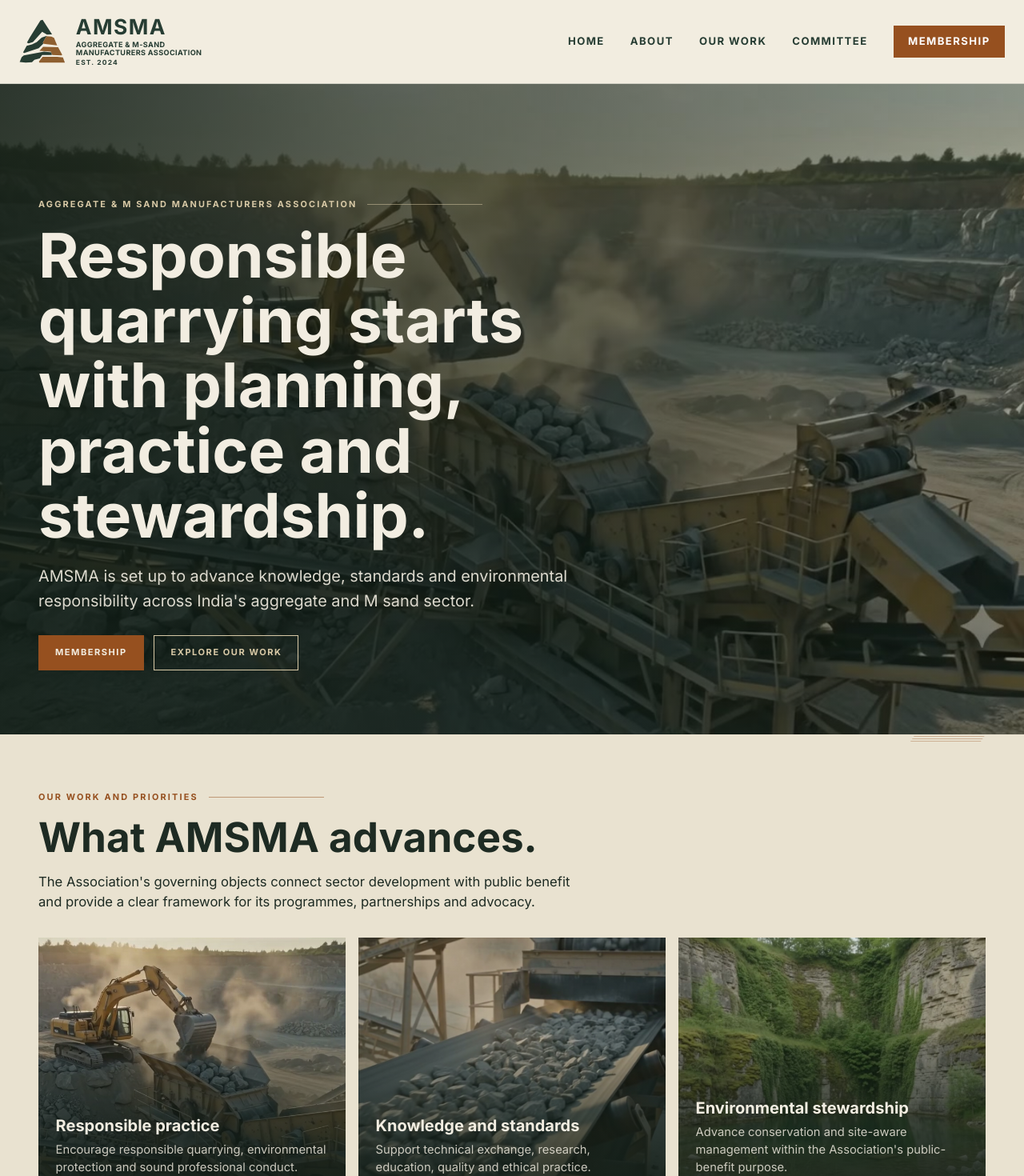
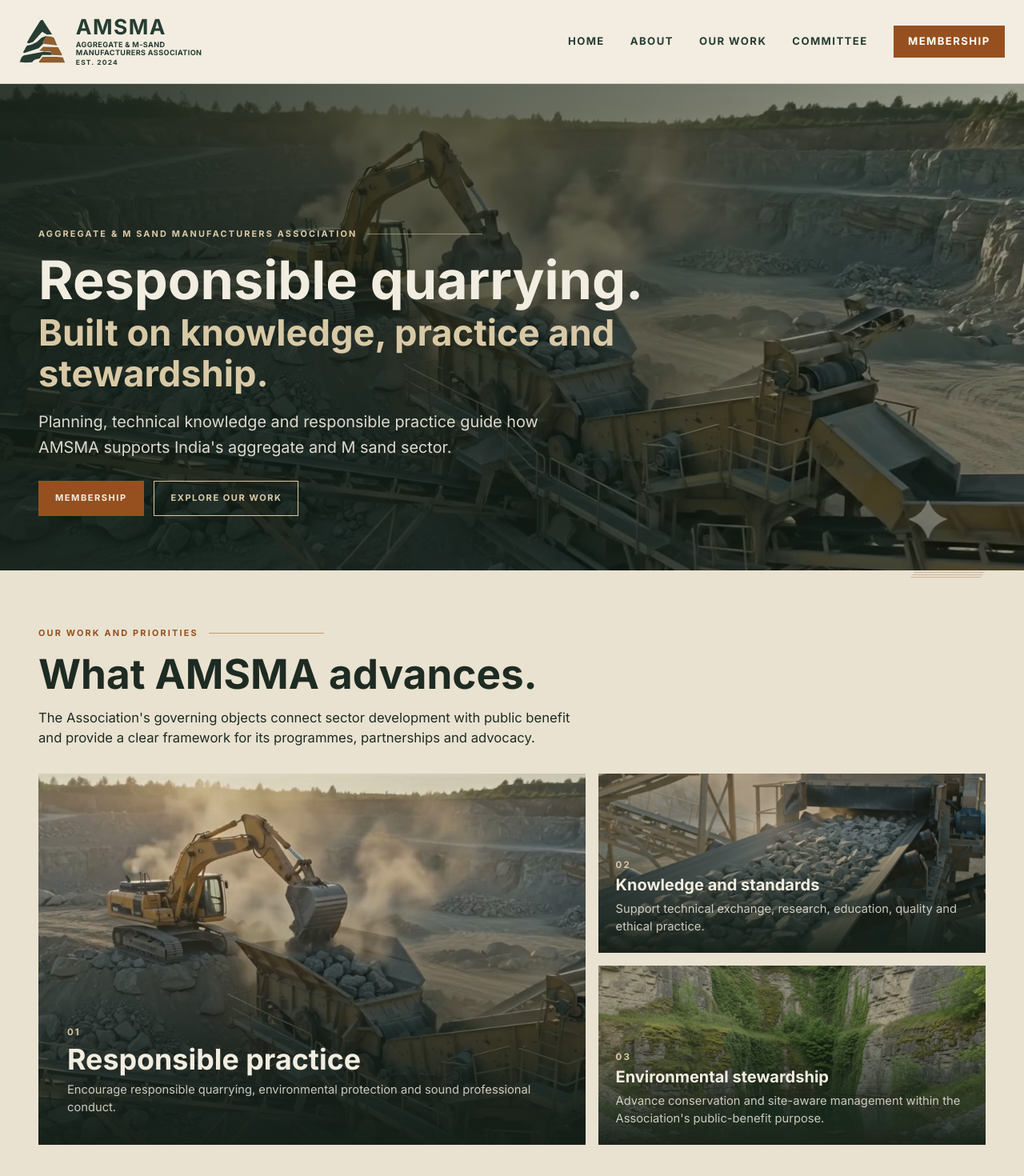
Before and after one commit to drbhoon/ksb-amsma, a Next.js app: page / in a window 1280 px wide. Shown: the top 1470 px of the page at 80% size. Built offline with nearby package versions, Linux system fonts and the light colour scheme; no server answers.

Commit message:
Refine homepage and visual motion

```diff
--- a/app/(marketing)/page.tsx
+++ b/app/(marketing)/page.tsx
@@ -9,8 +9,8 @@
         <div className="ll-hero-scrim" />
         <div className="ll-hero-inner">
           <p className="ll-eyebrow">Aggregate &amp; M sand Manufacturers Association</p>
-          <h1 id="home-title" className="ll-title">Responsible quarrying starts with planning, practice and stewardship.</h1>
-          <p className="ll-lede">AMSMA is set up to advance knowledge, standards and environmental responsibility across India&apos;s aggregate and M sand sector.</p>
+          <h1 id="home-title" className="ll-title ll-hero-title"><span>Responsible quarrying.</span><span>Built on knowledge, practice and stewardship.</span></h1>
+          <p className="ll-lede">Planning, technical knowledge and responsible practice guide how AMSMA supports India&apos;s aggregate and M sand sector.</p>
           <div className="ll-button-row"><Link className="ll-button ll-button-solid" href="/membership">Membership</Link><a className="ll-button ll-button-ghost" href="#priorities">Explore our work</a></div>
         </div>
       </section>
@@ -20,9 +20,9 @@
           <p className="ll-eyebrow">Our work and priorities</p><h2 id="priorities-title" className="ll-heading">What AMSMA advances.</h2>
           <p className="ll-section-intro">The Association&apos;s governing objects connect sector development with public benefit and provide a clear framework for its programmes, partnerships and advocacy.</p>
           <div className="ll-work-grid">
-            <WorkCard image="/assets/living-process-extract.jpg" alt="Excavator feeding rock into a hopper at a quarry" title="Responsible practice">Encourage responsible quarrying, environmental protection and sound professional conduct.</WorkCard>
-            <WorkCard image="/assets/process-conveyor.jpg" alt="Conveyor carrying aggregate" title="Knowledge and standards">Support technical exchange, research, education, quality and ethical practice.</WorkCard>
-            <WorkCard image="/assets/quarry-lagoon.jpg" alt="Water-filled quarry below vegetated rock faces" title="Environmental stewardship">Advance conservation and site-aware management within the Association&apos;s public-benefit purpose.</WorkCard>
+            <WorkCard number="01" image="/assets/living-process-extract.jpg" alt="Excavator feeding rock into a hopper at a quarry" title="Responsible practice">Encourage responsible quarrying, environmental protection and sound professional conduct.</WorkCard>
+            <WorkCard number="02" image="/assets/process-conveyor.jpg" alt="Conveyor carrying aggregate" title="Knowledge and standards">Support technical exchange, research, education, quality and ethical practice.</WorkCard>
+            <WorkCard number="03" image="/assets/quarry-lagoon.jpg" alt="Water-filled quarry below vegetated rock faces" title="Environmental stewardship">Advance conservation and site-aware management within the Association&apos;s public-benefit purpose.</WorkCard>
           </div>
         </div>
       </section>
@@ -52,8 +52,8 @@
   );
 }
 
-function WorkCard({ image, alt, title, children }: { image: string; alt: string; title: string; children: React.ReactNode }) {
-  return <article className="ll-work-card" data-reveal><img src={image} alt={alt} width="1280" height="720" loading="lazy" /><div className="ll-work-copy"><h3 className="ll-subheading">{title}</h3><p>{children}</p></div></article>;
+function WorkCard({ number, image, alt, title, children }: { number: string; image: string; alt: string; title: string; children: React.ReactNode }) {
+  return <article className="ll-work-card" data-reveal><img src={image} alt={alt} width="1280" height="720" loading="lazy" /><div className="ll-work-copy"><span className="ll-work-number">{number}</span><h3 className="ll-subheading">{title}</h3><p>{children}</p></div></article>;
 }
 
 function ProcessStep({ image, alt, number, title, children }: { image: string; alt: string; number: string; title: string; children: React.ReactNode }) {
--- a/app/living-landscapes.css
+++ b/app/living-landscapes.css
@@ -1,11 +1,11 @@
-.ll-hero { position: relative; min-height: min(78svh,44rem); display: flex; align-items: flex-end; overflow: hidden; background: var(--amsma-forest); color: var(--amsma-chalk); }
+.ll-hero { position: relative; min-height: min(76svh,42rem); display: flex; align-items: flex-end; overflow: hidden; background: var(--amsma-forest); color: var(--amsma-chalk); }
 .ll-hero-media, .ll-hero-scrim { position: absolute; inset: 0; }
 .ll-hero-media video, .ll-hero-media img { width: 100%; height: 100%; object-fit: cover; }
 .ll-hero-media img,.ll-hero-media video { position:absolute; inset:0; }
 .ll-hero-media video { opacity:0; pointer-events: none; transition:opacity .75s ease; }
 .ll-hero-media.is-ready video { opacity:1; }
 .ll-hero-scrim { z-index: 1; background: linear-gradient(90deg,rgba(17,29,21,.86) 0%,rgba(17,29,21,.6) 55%,rgba(17,29,21,.32) 100%); }
-.ll-hero-inner { position: relative; z-index: 2; width: min(100%,84rem); margin: 0 auto; padding: clamp(5.5rem,12vw,9rem) clamp(1rem,4vw,3rem) clamp(2.8rem,7vw,5rem); }
+.ll-hero-inner { position: relative; z-index: 2; width: min(100%,84rem); margin: 0 auto; padding: clamp(4.5rem,9vw,7rem) clamp(1rem,4vw,3rem) clamp(2.8rem,6vw,4.25rem); }
 .ll-hero-inner>.ll-eyebrow,.ll-hero-inner>.ll-title,.ll-hero-inner>.ll-lede,.ll-hero-inner>.ll-button-row { opacity:0; animation:ll-hero-rise .55s cubic-bezier(.22,.8,.28,1) forwards; }
 .ll-hero-inner>.ll-title { animation-delay:110ms; }
 .ll-hero-inner>.ll-lede { animation-delay:210ms; }
@@ -16,6 +16,9 @@
 .ll-eyebrow::after { content: ''; width: min(9rem,22vw); height: 1px; background: currentColor; opacity: .5; }
 .ll-title, .ll-heading, .ll-subheading { margin: 0; font-weight: 700; line-height: 1.06; }
 .ll-title { font-size: clamp(2.55rem,6vw,5rem); max-width: 15ch; }
+.ll-hero-title { max-width:20ch; font-size:clamp(2.75rem,5.2vw,4.7rem); }
+.ll-hero-title span { display:block; }
+.ll-hero-title span+span { margin-top:.12em; font-size:.68em; line-height:1.12; color:var(--amsma-sand); max-width:24ch; }
 .ll-heading { font-size: clamp(2rem,4vw,3.35rem); }
 .ll-subheading { font-size: 1.25rem; }
 .ll-lede { max-width: 42rem; margin: 1.2rem 0 0; font-size: clamp(1.05rem,1.55vw,1.25rem); line-height: 1.6; }
@@ -33,15 +36,20 @@
 .ll-dark { background: var(--amsma-forest); color: var(--amsma-chalk); }
 .ll-alt { background: var(--amsma-chalk-2); }
 .ll-section-intro { max-width: 42rem; margin: 1rem 0 0; font-size: 1.04rem; }
-.ll-work-grid { display: grid; grid-template-columns: repeat(3,1fr); gap: 1rem; margin-top: 2rem; }
-.ll-work-card { position: relative; min-height: 20rem; overflow: hidden; background: #22352a; color: var(--amsma-chalk); }
+.ll-work-grid { display: grid; grid-template-columns: repeat(12,1fr); grid-template-rows:repeat(2,minmax(14rem,1fr)); gap: 1rem; margin-top: 2rem; }
+.ll-work-card { position: relative; min-height: 14rem; overflow: hidden; background: #22352a; color: var(--amsma-chalk); }
+.ll-work-card:first-child { grid-column:span 7; grid-row:span 2; min-height:29rem; }
+.ll-work-card:nth-child(2),.ll-work-card:nth-child(3) { grid-column:span 5; }
 .ll-work-card img { position: absolute; inset: 0; width: 100%; height: 100%; object-fit: cover; }
 .ll-work-card { transition:transform .3s ease,box-shadow .3s ease; }
 .ll-work-card img { transition:transform .55s cubic-bezier(.22,.8,.28,1),filter .4s ease; }
 .ll-work-card:hover { transform:translateY(-4px); box-shadow:0 1rem 2.5rem rgba(24,37,29,.16); }
 .ll-work-card:hover img { transform:scale(1.035); filter:saturate(1.04); }
-.ll-work-card::after { content: ''; position: absolute; inset: 0; background: linear-gradient(0deg,rgba(20,31,24,.94),rgba(20,31,24,.08) 72%); }
+.ll-work-card::after { content: ''; position: absolute; inset: 0; background:linear-gradient(0deg,rgba(20,31,24,.95),rgba(20,31,24,.08) 70%),linear-gradient(120deg,rgba(216,201,166,.1),transparent 52%); }
 .ll-work-copy { position: absolute; z-index: 1; left: 0; right: 0; bottom: 0; padding: 1.35rem; }
+.ll-work-number { display:block; margin-bottom:.55rem; color:var(--amsma-sand); font:700 .72rem/1 var(--font-inter),Inter,system-ui,sans-serif; letter-spacing:.18em; }
+.ll-work-card:first-child .ll-work-copy { padding:clamp(1.5rem,3vw,2.25rem); }
+.ll-work-card:first-child .ll-subheading { font-size:clamp(1.5rem,2.8vw,2.35rem); }
 .ll-work-copy p { margin: .48rem 0 0; color: rgba(242,237,225,.82); font-size: .92rem; }
 .ll-content-grid { display: grid; grid-template-columns: .85fr 1.15fr; gap: clamp(2rem,7vw,6rem); align-items: start; }
 .ll-prose p { margin: 0 0 1rem; }
@@ -70,8 +78,8 @@
 .ll-committee-grid { display: grid; grid-template-columns: repeat(4,1fr); grid-auto-rows:1fr; gap: 1rem; margin-top: 2rem; }
 .ll-person { display:flex; min-width: 0; height:100%; flex-direction:column; border: 1px solid rgba(30,43,35,.18); background: var(--amsma-chalk); padding: 1.25rem; transition:transform .25s ease,border-color .25s ease,box-shadow .25s ease; }
 .ll-person:hover { transform:translateY(-3px); border-color:var(--amsma-sand); box-shadow:0 .8rem 1.8rem rgba(24,37,29,.1); }
-.ll-avatar { width: 4.4rem; height: 4.4rem; border-radius: 50%; display: block; object-fit: cover; margin-bottom: 1rem; transition: transform .2s ease,filter .2s ease,box-shadow .2s ease; }
-.ll-person:hover .ll-avatar { transform: scale(1.03); filter: brightness(1.03) saturate(1.02); box-shadow: 0 0 0 2px var(--amsma-sand),0 .35rem .8rem rgba(24,37,29,.14); }
+.ll-avatar { width: 100%; height:auto; aspect-ratio:4/5; border:3px solid var(--amsma-sand); border-radius:0; display: block; object-fit: cover; object-position:center top; margin-bottom: 1.15rem; transition: transform .25s ease,filter .25s ease,box-shadow .25s ease; }
+.ll-person:hover .ll-avatar { transform: translateY(-2px); filter: brightness(1.025) saturate(1.02); box-shadow:0 .55rem 1.1rem rgba(24,37,29,.14); }
 .ll-person .ll-heading { font-size: 1.18rem; line-height: 1.25; overflow-wrap: anywhere; }
 .ll-role { margin: auto 0 0; padding-top:.65rem; color: var(--amsma-clay-deep); font: 700 .76rem/1.45 var(--font-inter),Inter,system-ui,sans-serif; letter-spacing: .09em; text-transform: uppercase; }
 .ll-contact-panel { display: grid; grid-template-columns: 1fr 1fr; gap: 1rem; margin-top: 2rem; }
@@ -91,12 +99,18 @@
 .ll-policy-content li+li { margin-top: .55rem; }
 .reveal-ready [data-reveal] { opacity:0; transform:translateY(16px); transition:opacity .45s ease var(--reveal-delay,0ms),transform .45s cubic-bezier(.22,.8,.28,1) var(--reveal-delay,0ms); }
 .reveal-ready [data-reveal].is-revealed { opacity:1; transform:translateY(0); }
+.ll-route-transition { position:fixed; z-index:500; inset:0 auto 0 -48vw; width:46vw; pointer-events:none; opacity:0; background:repeating-linear-gradient(-12deg,var(--amsma-forest) 0 2.1rem,var(--amsma-clay-deep) 2.1rem 3.25rem,var(--amsma-sand) 3.25rem 4rem); clip-path:polygon(0 0,72% 0,100% 34%,76% 55%,100% 100%,0 100%); }
+.ll-route-transition.is-active { animation:ll-strata-route .72s cubic-bezier(.68,0,.32,1) both; }
+@keyframes ll-strata-route { 0% { opacity:.92; transform:translateX(0); } 100% { opacity:0; transform:translateX(154vw); } }
 details.group { transition:border-color .22s ease,box-shadow .22s ease,transform .22s ease; }
 details.group:hover { border-color:var(--amsma-sand); box-shadow:0 .65rem 1.5rem rgba(24,37,29,.08); transform:translateY(-2px); }
+details.group .ll-details-body { opacity:0; transform:translateY(-8px); transition:opacity .28s ease,transform .35s cubic-bezier(.22,.8,.28,1); }
+details.group[open] .ll-details-body { opacity:1; transform:translateY(0); }
 @supports selector(details::details-content) {
-  details.group::details-content { block-size:0; opacity:0; overflow-y:clip; transition:block-size .35s ease,opacity .25s ease; transition-behavior:allow-discrete; }
+  details.group { interpolate-size:allow-keywords; overflow:clip; }
+  details.group::details-content { block-size:0; opacity:0; overflow-y:clip; transition:block-size .42s cubic-bezier(.22,.8,.28,1),opacity .28s ease; transition-behavior:allow-discrete; }
   details.group[open]::details-content { block-size:auto; opacity:1; }
 }
-@media(max-width:900px) { .ll-work-grid { grid-template-columns:1fr 1fr; } .ll-work-card:last-child { grid-column:1/-1; } .ll-process-grid { grid-template-columns:1fr 1fr; } .ll-step { border-bottom:1px solid rgba(242,237,225,.17); } .ll-step:nth-child(2) { border-right:0; } .ll-step:nth-child(3),.ll-step:nth-child(4) { border-bottom:0; } .ll-committee-grid { grid-template-columns:1fr 1fr; } }
-@media(max-width:600px) { .ll-title,.ll-heading,.ll-subheading { overflow-wrap:anywhere; } .ll-button { max-width:100%; text-align:center; overflow-wrap:anywhere; } .ll-hero { min-height:43rem; } .ll-hero-inner { padding-bottom:6.3rem; } .ll-work-grid,.ll-habitat-grid,.ll-content-grid,.ll-contact-panel,.ll-contact-layout,.ll-policy-layout { grid-template-columns:1fr; } .ll-work-card,.ll-work-card:last-child { grid-column:auto; min-height:18rem; } .ll-process-grid { grid-template-columns:1fr; } .ll-step,.ll-step:nth-child(2),.ll-step:nth-child(3) { position:relative; border-right:0; border-bottom:1px solid rgba(242,237,225,.17); } .ll-step:last-child { border-bottom:0; } .ll-step img { height:10rem; } .ll-habitat-grid img { height:19rem; } .ll-committee-grid { grid-template-columns:1fr; } .ll-policy-summary { position:static; } .ll-page-hero { padding-top:3rem; padding-bottom:3.2rem; } .ll-page-hero::after { inset:0 -28% 0 58%; opacity:.15; } }
-@media(prefers-reduced-motion:reduce) { .ll-hero *,[class^='ll-'],[data-reveal] { opacity:1!important; transform:none!important; animation:none!important; transition:none!important; } }
+@media(max-width:900px) { .ll-work-grid { grid-template-columns:1fr 1fr; grid-template-rows:auto; } .ll-work-card:first-child { grid-column:1/-1; grid-row:auto; min-height:24rem; } .ll-work-card:nth-child(2),.ll-work-card:nth-child(3) { grid-column:auto; min-height:18rem; } .ll-process-grid { grid-template-columns:1fr 1fr; } .ll-step { border-bottom:1px solid rgba(242,237,225,.17); } .ll-step:nth-child(2) { border-right:0; } .ll-step:nth-child(3),.ll-step:nth-child(4) { border-bottom:0; } .ll-committee-grid { grid-template-columns:1fr 1fr; } }
+@media(max-width:600px) { .ll-title,.ll-heading,.ll-subheading { overflow-wrap:anywhere; } .ll-button { max-width:100%; text-align:center; overflow-wrap:anywhere; } .ll-hero { min-height:41rem; } .ll-hero-inner { padding-bottom:4.75rem; } .ll-work-grid,.ll-habitat-grid,.ll-content-grid,.ll-contact-panel,.ll-contact-layout,.ll-policy-layout { grid-template-columns:1fr; } .ll-work-card,.ll-work-card:first-child,.ll-work-card:nth-child(2),.ll-work-card:nth-child(3) { grid-column:auto; grid-row:auto; min-height:18rem; } .ll-process-grid { grid-template-columns:1fr; } .ll-step,.ll-step:nth-child(2),.ll-step:nth-child(3) { position:relative; border-right:0; border-bottom:1px solid rgba(242,237,225,.17); } .ll-step:last-child { border-bottom:0; } .ll-step img { height:10rem; } .ll-habitat-grid img { height:19rem; } .ll-committee-grid { grid-template-columns:1fr; } .ll-policy-summary { position:static; } .ll-page-hero { padding-top:3rem; padding-bottom:3.2rem; } .ll-page-hero::after { inset:0 -28% 0 58%; opacity:.15; } }
+@media(prefers-reduced-motion:reduce) { .ll-hero *,[class^='ll-'],[data-reveal] { opacity:1!important; transform:none!important; animation:none!important; transition:none!important; } .ll-route-transition { display:none!important; } }
```
Also changed, not shown: app/(marketing)/membership/page.tsx (+1 -1 lines), components/marketing/MotionInit.tsx (+6 -1 lines).
